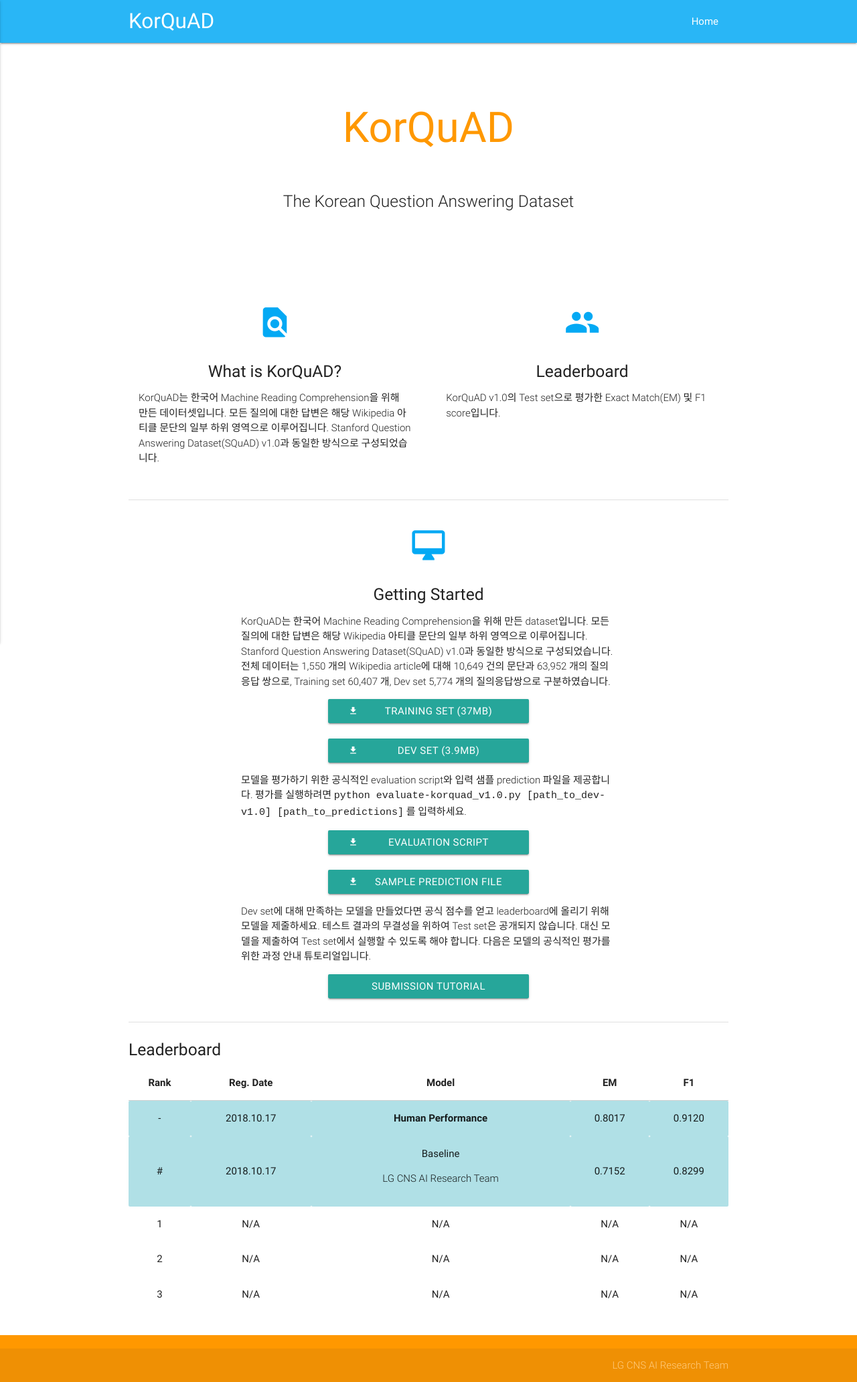
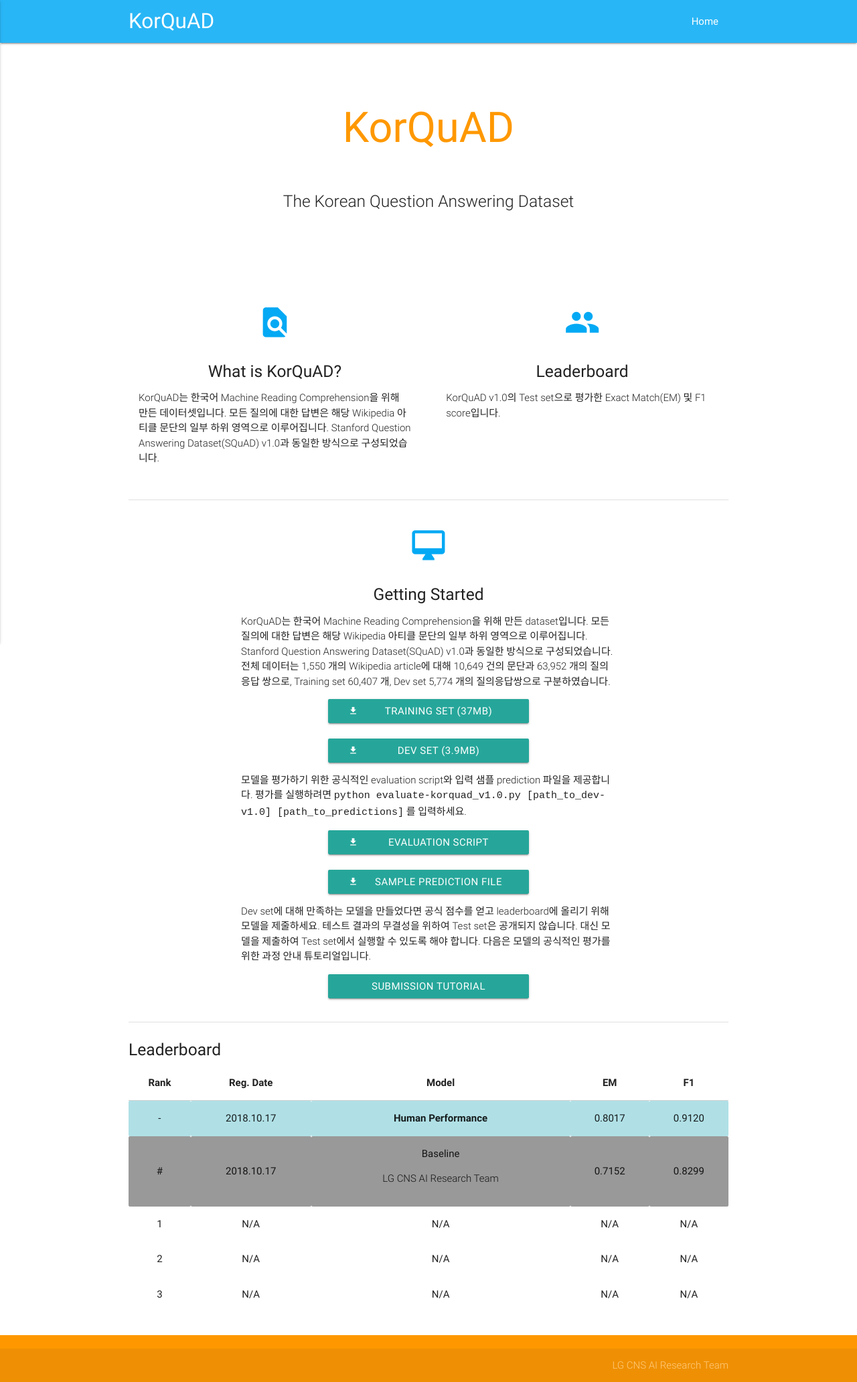
Before and after one commit to korquad/korquad.github.io, a Jekyll site: the page built from index.md, in a window 1280 px wide. Shown: the whole page at 67% size. Built offline with Jekyll 4.4.1, drawn with Linux system fonts in a browser that asks for light colours.

Commit message:
Update home.html
change baseline color

```diff
--- a/_layouts/home.html
+++ b/_layouts/home.html
@@ -128,13 +128,13 @@
                       <td bgcolor="#B0E0E6">0.9120</td>
                     </tr>
                     <tr>
-                      <td bgcolor="#B0E0E6">#</td>
-                      <td bgcolor="#B0E0E6">2018.10.17</td>
-                      <td bgcolor="#B0E0E6">
+                      <td bgcolor="#999999">#</td>
+                      <td bgcolor="#999999">2018.10.17</td>
+                      <td bgcolor="#999999">
                         Baseline<p class="light">LG CNS AI Research Team</p>
                       </td>
-                      <td bgcolor="#B0E0E6">0.7152</td>
-                      <td bgcolor="#B0E0E6">0.8299</td>
+                      <td bgcolor="#999999">0.7152</td>
+                      <td bgcolor="#999999">0.8299</td>
                     </tr>
                     <tr>
                       <td>1</td>
```
